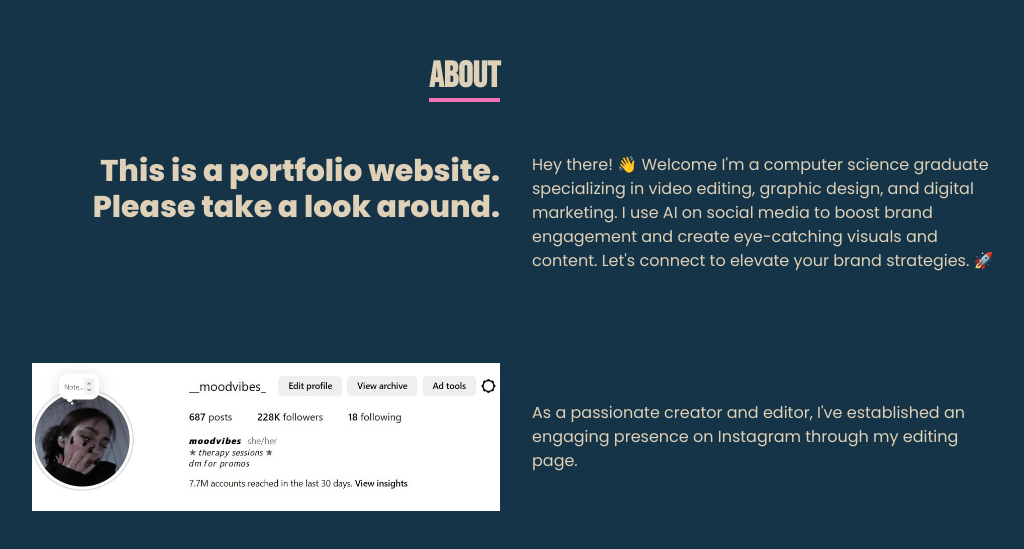
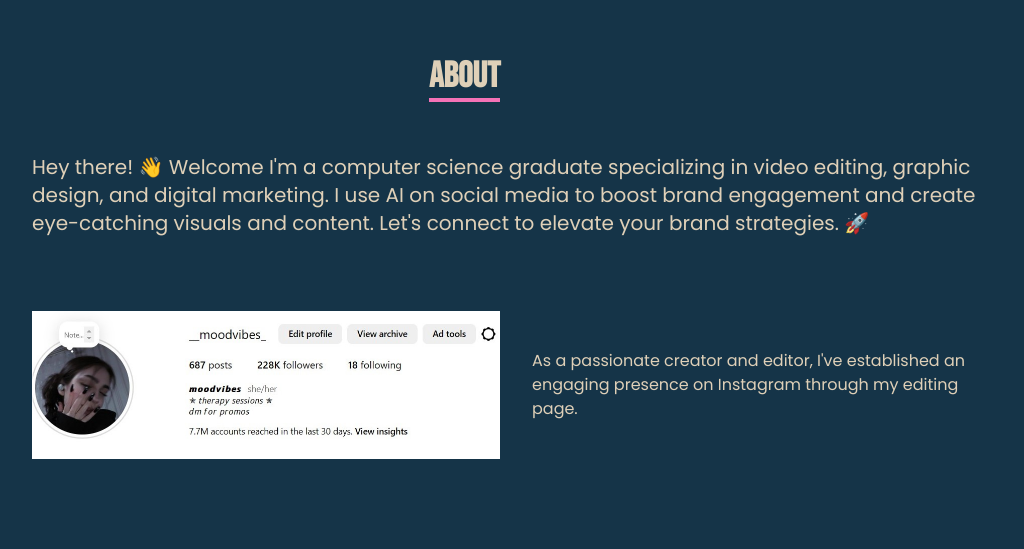
Before and after one commit to abhichandra03/Videoportfolio, a Next.js app: page / in a window 1280 px wide. Shown: the part 743-1292 px from the top of the page, without its empty margins (124-1148 px from the left). Built offline with nearby package versions, Linux system fonts and the light colour scheme.

Commit message:
about changes

```diff
--- a/src/Components/About.tsx
+++ b/src/Components/About.tsx
@@ -1,53 +1,47 @@
-'use client'
-import { FC, useRef } from 'react'
-import Image from 'next/image'
+"use client";
+import { FC, useRef } from "react";
+import Image from "next/image";
 
-
-interface AboutProps {
-
-}
+interface AboutProps {}
 
 const About: FC<AboutProps> = ({}) => {
-
-
   return (
-    <div id='about' className='flex w-full h-full  poppins'>
+    <div id="about" className="flex w-full h-full  poppins">
       {/* Container div */}
       <div className="flex flex-col justify-center items-center w-full h-full">
-        <div  className="max-w-[1000px] w-full grid grid-cols-2 gap-8 ">
+        <div className="max-w-[1000px] w-full grid grid-cols-2 gap-8 ">
           <div className="sm:text-right pb-8 pl-4">
             <p className="text-4xl font-bold inline border-b-4 border-pink-400 bebas">
               {`About`}
             </p>
           </div>
         </div>
-        <div className="max-w-[1000px] w-full h-auto grid sm:grid-cols-2 gap-8 sm:gap-y-16 py-6  px-4">
-          <div className="sm:text-right text-3xl font-bold">
-            <p>{`This is a portfolio website.`}<br/>{`Please take a look around.`}</p>
-          </div>
-          <div>
-            <p>
+        <div className="max-w-[1000px] w-full h-auto flex flex-col">
+          <div className="w-full h-auto py-6  px-4">
+            <p className="text-xl">
               {`Hey there! 👋 Welcome
               I'm a computer science graduate specializing in video editing, graphic design, and digital marketing.
               I use AI on social media to boost brand engagement and create eye-catching visuals and content. Let's connect to elevate your brand  strategies. 🚀`}
             </p>
           </div>
-          <div className='relative  flex justify-center items-center w-full h-[200px]'>
+
+          <div className="w-full h-auto grid sm:grid-cols-2 gap-8 sm:gap-y-16 py-6  px-4">
+            <div className="relative  flex justify-center items-center w-full h-[200px]">
               <Image
-                src={'/ig.jpeg'}
-                className='object-contain h-full'
-                alt=''
+                src={"/ig.jpeg"}
+                className="object-contain h-full"
+                alt=""
                 fill
               />
             </div>
-          <div className='flex justify-center items-center w-full h-full'>
+            <div className="flex justify-center items-center w-full h-full">
               <p>{`As a passionate creator and editor, I've established an engaging presence on Instagram through my editing page.`}</p>
             </div>
           </div>
         </div>
       </div>
+    </div>
+  );
+};
 
-    )
-}
-
-export default About
+export default About;
```
Lines whose indentation alone changed are shown as unchanged.
